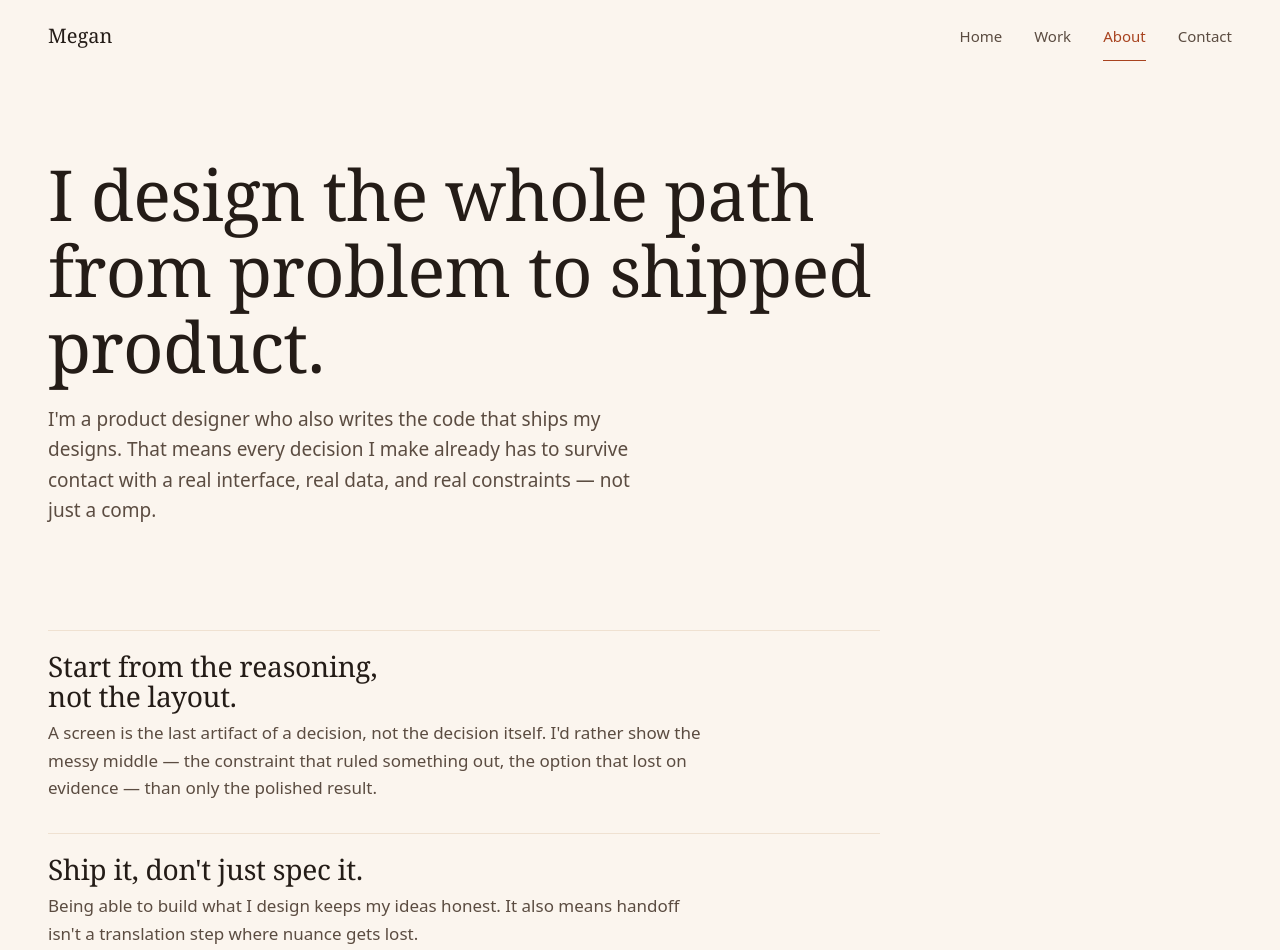
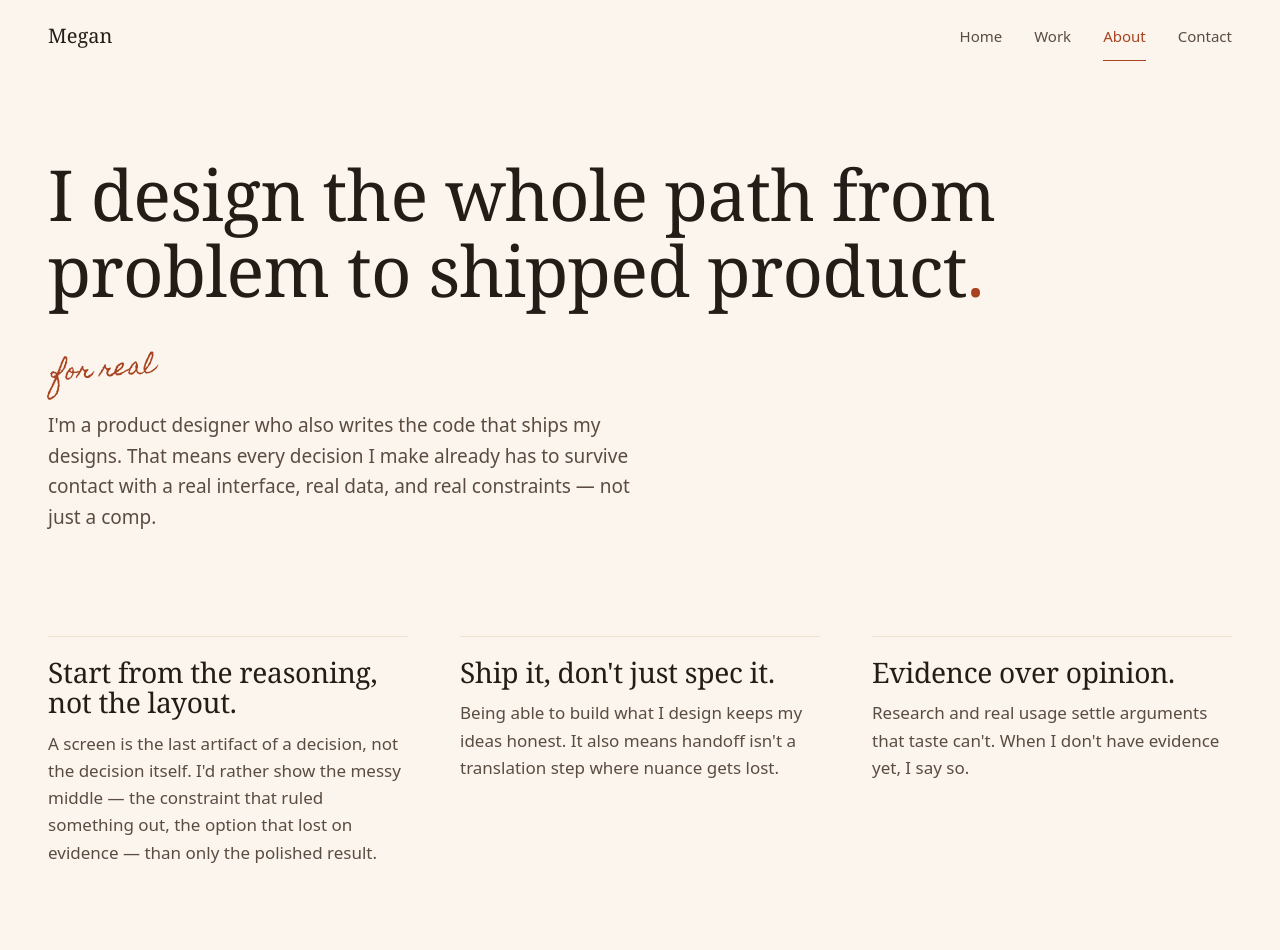
Before and after one commit to bannannabread/portfolio-1, an Astro site: page /about in a window 1280 px wide. Shown: the top 950 px of the page. Built offline with nearby package versions, Linux system fonts and the light colour scheme; Astro itself is replaced by a stand-in of ours.

Commit message:
Polish About page: 3-column principles grid, handwritten accent
Inspired by Rachel Chen's and Jacob Dilley's about pages (screenshots
in aboutme/, gitignored as reference-only, not site assets):
- Principles now lay out as a 3-column grid on desktop (>=900px)
  instead of a single stacked column, adding real visual rhythm.
- Added a small handwritten aside ("for real") after the hero
  heading using Homemade Apple, the sparing script accent DESIGN.md
  already authorized but nothing on the site had used yet. It's
  aria-hidden so the h1's accessible name stays clean.
- The accent period on the heading picks up the site's terracotta.

Did not adopt Jacob's real-photo/experience-timeline layout or
Rachel's photo-grid personality section — both need real biographical
content and photos this session doesn't have; asked Megan separately
rather than fabricating either.

Co-Authored-By: Claude Sonnet 5 <noreply@anthropic.com>
Claude-Session: https://claude.ai/code/session_01VJYVpGmrDm5gxNMk2ZBBzh

```diff
--- a/package.json
+++ b/package.json
@@ -14,6 +14,7 @@
   "dependencies": {
     "@fontsource-variable/fraunces": "^5.3.0",
     "@fontsource-variable/inter": "^5.3.0",
+    "@fontsource/homemade-apple": "^5.3.0",
     "astro": "^7.2.0"
   }
 }
--- a/src/pages/about.astro
+++ b/src/pages/about.astro
@@ -1,4 +1,5 @@
 ---
+import '@fontsource/homemade-apple';
 import Layout from '../layouts/Layout.astro';
 import SiteNav from '../components/SiteNav.astro';
 import SiteFooter from '../components/SiteFooter.astro';
@@ -13,7 +14,10 @@ import SiteFooter from '../components/SiteFooter.astro';
   <main>
     <section class="intro">
       <div class="wrap">
-        <h1>I design the whole path from problem to shipped product.</h1>
+        <h1>
+          I design the whole path from problem to shipped product<span class="period">.</span>
+          <span class="hand" aria-hidden="true">for real</span>
+        </h1>
         <p class="lede">
           I'm a product designer who also writes the code that ships my
           designs. That means every decision I make already has to survive
@@ -56,7 +60,7 @@ import SiteFooter from '../components/SiteFooter.astro';
     </section>
 
     <section class="cta-band">
-      <div class="wrap">
+      <div class="wrap cta-band__inner">
         <p class="italic-serif">Want the full story &mdash; background, tools, résumé?</p>
         <a class="cta" href="/contact">Get in touch</a>
       </div>
@@ -69,6 +73,27 @@ import SiteFooter from '../components/SiteFooter.astro';
 <style>
   .intro {
     padding-block: var(--space-6) var(--space-5);
+  }
+
+  h1 {
+    position: relative;
+    max-width: 26ch;
+  }
+
+  .period {
+    color: var(--accent);
+  }
+
+  .hand {
+    display: block;
+    font-family: 'Homemade Apple', cursive;
+    font-size: 1.5rem;
+    line-height: 1.6;
+    color: var(--accent);
+    transform: rotate(-4deg);
+    margin-top: 0.75rem;
+    margin-left: 0.25rem;
+    padding-bottom: 2rem;
   }
 
   .lede {
@@ -91,13 +116,16 @@ import SiteFooter from '../components/SiteFooter.astro';
   }
 
   .principle-list li {
-    max-width: 52rem;
     padding-top: var(--space-3);
     border-top: 1px solid var(--ground-deep);
   }
 
+  .principle-list h3 {
+    max-width: none;
+  }
+
   .principle-list p {
-    margin-top: var(--space-1);
+    margin-top: var(--space-2);
     color: var(--ink-soft);
   }
 
@@ -105,6 +133,9 @@ import SiteFooter from '../components/SiteFooter.astro';
     background: var(--ground-alt);
     padding-block: var(--space-5);
     margin-top: var(--space-5);
+  }
+
+  .cta-band__inner {
     display: flex;
     align-items: center;
     justify-content: space-between;
@@ -133,4 +164,11 @@ import SiteFooter from '../components/SiteFooter.astro';
     background: var(--ink);
     transform: translateY(-0.1rem);
   }
+
+  @media (min-width: 900px) {
+    .principle-list {
+      grid-template-columns: repeat(3, 1fr);
+      gap: var(--space-5);
+    }
+  }
 </style>
```
Also changed, not shown: 2 other files.
